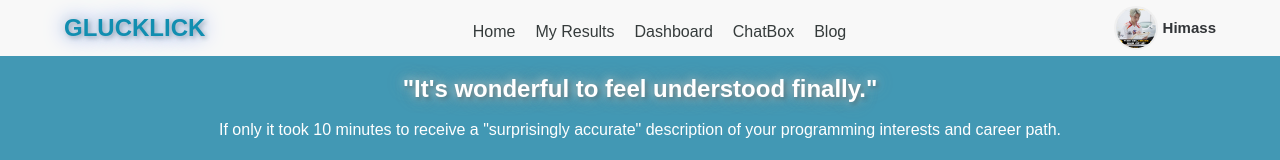
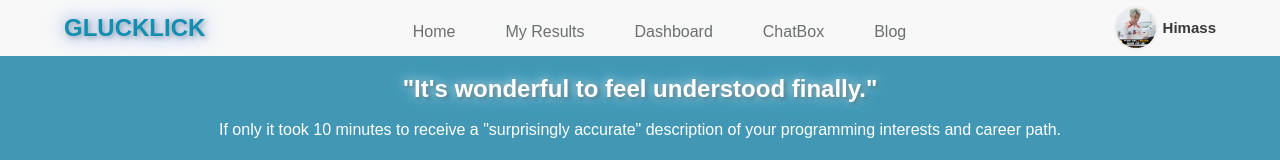
Before and after one commit to NhuYenCMU/Capstone1-Glucklick, a React (Vite) app in the folder glucklick-fe/: page / in a window 1280 px wide. Shown: the top 160 px of the page. Built offline with nearby package versions, Linux system fonts and the light colour scheme.

Commit message:
fix font size

```diff
--- a/glucklick-fe/src/components/common/css/Header.css
+++ b/glucklick-fe/src/components/common/css/Header.css
@@ -17,7 +17,9 @@
     margin-top: 8px;
     display: flex;
     align-items: center;
-    gap: 20px;
+    gap: 50px;
+    font-size: 16px;
+    font-family: Arial, Helvetica, sans-serif;
 }
 
 .logo-header {
@@ -33,7 +35,7 @@
 
 .nav a {
     text-decoration: none;
-    color: #353b3b;
+    color: #6b6f6f;
     cursor: pointer;
     position: relative;
 }
@@ -53,8 +55,9 @@
 
 .username {
     font-size: 15px;
-    font-weight: bold;
-    color: #323538;
+    font-weight:bold;
+    font-family: Arial, Helvetica, sans-serif;
+    color: #39393a;
 }
 
 .username:hover {
--- a/glucklick-fe/src/features/home/css/HomePage.css
+++ b/glucklick-fe/src/features/home/css/HomePage.css
@@ -31,7 +31,7 @@
   text-shadow:
       2px 2px 4px rgba(0, 0, 0, 0.3),
       0 0 10px #d0dcd8,
-      0 0 20px #818181;
+      0 0 20px #6dbfeb;
 }
 
 .hero p {
```
